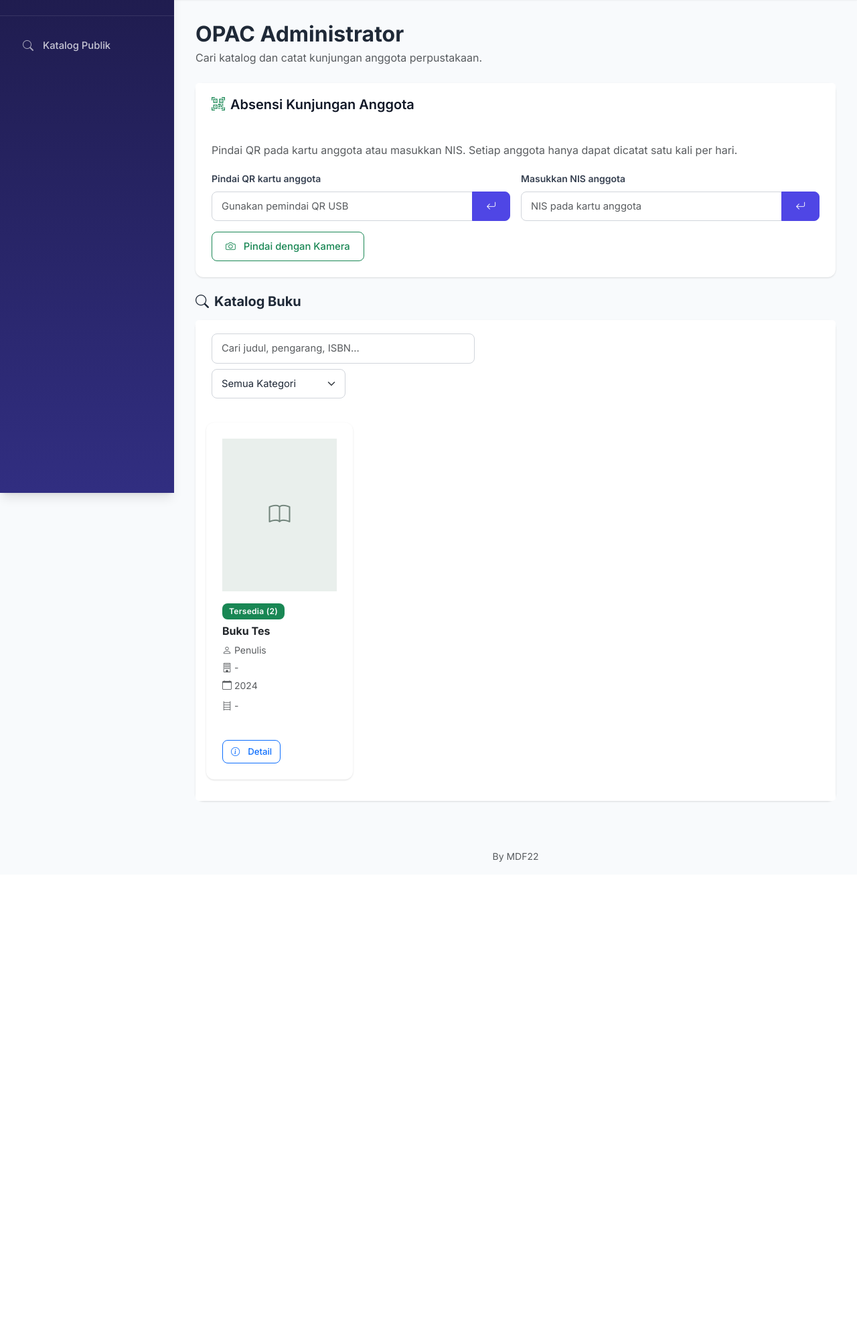
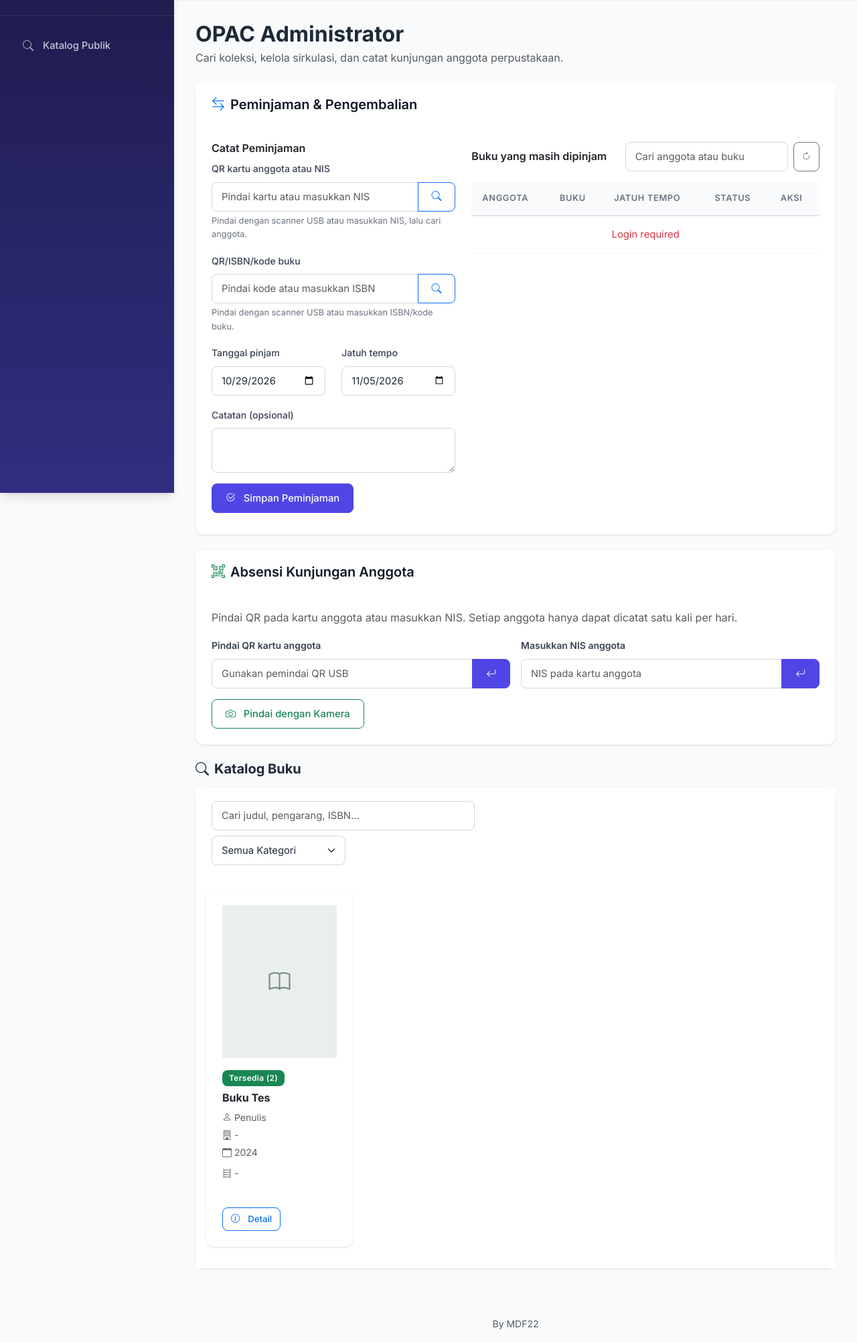
Before and after one commit to mdf21/perpustakaan, a Flask app: template templates/admin_opac.html in a window 1280 px wide. Shown: the part 64-2068 px from the top of the page at 67% size. Before the commit the page ends 1351 px from the top, so only its background shows below. Run offline with Flask 3, Linux system fonts and the light colour scheme; the template is opened without the code that fills it: most values are stand-ins (such as "Sample title", 1, 10 or a date in 2020).

Commit message:
Update OPAC Administrator

```diff
--- a/templates/admin_opac.html
+++ b/templates/admin_opac.html
@@ -11,9 +11,11 @@
 <div class="row mb-4">
     <div class="col-12">
         <h2 class="mb-1 fw-bold">OPAC Administrator</h2>
-        <p class="text-muted mb-0">Cari katalog dan catat kunjungan anggota perpustakaan.</p>
+        <p class="text-muted mb-0">Cari koleksi, kelola sirkulasi, dan catat kunjungan anggota perpustakaan.</p>
     </div>
 </div>
+
+{% include "partials/admin_opac_transactions.html" %}
 
 <div class="card border-0 mb-4">
     <div class="card-header bg-white border-0">
@@ -57,6 +59,7 @@
 {% block extra_js %}
 <script src="{{ url_for('static', filename='js/zxing.min.js') }}"></script>
 {% include "partials/opac_catalog_script.html" %}
+{% include "partials/admin_opac_transactions_script.html" %}
 <script>
 const scanForm = document.getElementById('scanForm');
 const qrInput = document.getElementById('qrCode');
--- /dev/null
+++ b/templates/partials/admin_opac_transactions.html
@@ -0,0 +1,69 @@
+<div class="card border-0 mb-4">
+    <div class="card-header bg-white border-0">
+        <h5 class="mb-0 fw-semibold"><i class="bi bi-arrow-left-right me-2 text-primary"></i>Peminjaman & Pengembalian</h5>
+    </div>
+    <div class="card-body">
+        <div class="row g-4">
+            <div class="col-lg-5">
+                <h6 class="fw-semibold">Catat Peminjaman</h6>
+                <form id="adminLoanForm">
+                    <div class="mb-3">
+                        <label for="adminLoanMemberCode" class="form-label">QR kartu anggota atau NIS</label>
+                        <div class="input-group">
+                            <input id="adminLoanMemberCode" class="form-control" autocomplete="off" placeholder="Pindai kartu atau masukkan NIS" required>
+                            <button id="adminLoanFindMember" class="btn btn-outline-primary" type="button" aria-label="Cari anggota"><i class="bi bi-search"></i></button>
+                        </div>
+                        <div id="adminLoanMemberResult" class="form-text" role="status" aria-live="polite">Pindai dengan scanner USB atau masukkan NIS, lalu cari anggota.</div>
+                    </div>
+                    <div class="mb-3">
+                        <label for="adminLoanBookCode" class="form-label">QR/ISBN/kode buku</label>
+                        <div class="input-group">
+                            <input id="adminLoanBookCode" class="form-control" autocomplete="off" placeholder="Pindai kode atau masukkan ISBN" required>
+                            <button id="adminLoanFindBook" class="btn btn-outline-primary" type="button" aria-label="Cari buku"><i class="bi bi-search"></i></button>
+                        </div>
+                        <div id="adminLoanBookResult" class="form-text" role="status" aria-live="polite">Pindai dengan scanner USB atau masukkan ISBN/kode buku.</div>
+                    </div>
+                    <div class="row">
+                        <div class="col-sm-6 mb-3">
+                            <label for="adminLoanDate" class="form-label">Tanggal pinjam</label>
+                            <input id="adminLoanDate" class="form-control" type="date" required>
+                        </div>
+                        <div class="col-sm-6 mb-3">
+                            <label for="adminLoanDueDate" class="form-label">Jatuh tempo</label>
+                            <input id="adminLoanDueDate" class="form-control" type="date" required>
+                        </div>
+                    </div>
+                    <div class="mb-3">
+                        <label for="adminLoanNote" class="form-label">Catatan (opsional)</label>
+                        <textarea id="adminLoanNote" class="form-control" rows="2"></textarea>
+                    </div>
+                    <button id="adminLoanSubmit" class="btn btn-primary" type="submit"><i class="bi bi-check2-circle me-1"></i>Simpan Peminjaman</button>
+                    <div id="adminLoanMessage" class="small mt-2" role="status" aria-live="polite"></div>
+                </form>
+            </div>
+            <div class="col-lg-7">
+                <div class="d-flex flex-wrap justify-content-between align-items-center gap-2 mb-3">
+                    <h6 class="fw-semibold mb-0">Buku yang masih dipinjam</h6>
+                    <div class="d-flex gap-2">
+                        <input id="adminLoanSearch" class="form-control form-control-sm" type="search" placeholder="Cari anggota atau buku" aria-label="Cari peminjaman">
+                        <button id="adminLoanRefresh" class="btn btn-sm btn-outline-secondary" type="button" aria-label="Muat ulang peminjaman"><i class="bi bi-arrow-clockwise"></i></button>
+                    </div>
+                </div>
+                <div class="table-responsive">
+                    <table class="table table-sm table-hover align-middle">
+                        <thead>
+                            <tr><th>Anggota</th><th>Buku</th><th>Jatuh tempo</th><th>Status</th><th>Aksi</th></tr>
+                        </thead>
+                        <tbody id="adminLoanTable">
+                            <tr><td colspan="5" class="text-center text-muted">Memuat transaksi...</td></tr>
+                        </tbody>
+                    </table>
+                </div>
+                <nav aria-label="Halaman daftar peminjaman">
+                    <ul id="adminLoanPagination" class="pagination pagination-sm justify-content-center mb-0"></ul>
+                </nav>
+                <div id="adminReturnMessage" class="small mt-2" role="status" aria-live="polite"></div>
+            </div>
+        </div>
+    </div>
+</div>
--- /dev/null
+++ b/templates/partials/admin_opac_transactions_script.html
@@ -0,0 +1,254 @@
+<script>
+let adminLoanPage = 1;
+let adminLoanSearchTimer;
+let selectedLoanMember = null;
+let selectedLoanBook = null;
+
+document.addEventListener('DOMContentLoaded', function() {
+    setAdminLoanDates();
+    loadAdminLoans();
+
+    document.getElementById('adminLoanFindMember').addEventListener('click', findAdminLoanMember);
+    document.getElementById('adminLoanFindBook').addEventListener('click', findAdminLoanBook);
+    document.getElementById('adminLoanMemberCode').addEventListener('keydown', function(event) {
+        if (event.key === 'Enter') {
+            event.preventDefault();
+            findAdminLoanMember();
+        }
+    });
+    document.getElementById('adminLoanBookCode').addEventListener('keydown', function(event) {
+        if (event.key === 'Enter') {
+            event.preventDefault();
+            findAdminLoanBook();
+        }
+    });
+    document.getElementById('adminLoanMemberCode').addEventListener('input', function() {
+        selectedLoanMember = null;
+        setAdminLoanLookupMessage('adminLoanMemberResult', 'Pindai dengan scanner USB atau masukkan NIS, lalu cari anggota.');
+    });
+    document.getElementById('adminLoanBookCode').addEventListener('input', function() {
+        selectedLoanBook = null;
+        setAdminLoanLookupMessage('adminLoanBookResult', 'Pindai dengan scanner USB atau masukkan ISBN/kode buku.');
+    });
+    document.getElementById('adminLoanSearch').addEventListener('input', function() {
+        clearTimeout(adminLoanSearchTimer);
+        adminLoanSearchTimer = setTimeout(function() {
+            adminLoanPage = 1;
+            loadAdminLoans();
+        }, 300);
+    });
+    document.getElementById('adminLoanRefresh').addEventListener('click', loadAdminLoans);
+    document.getElementById('adminLoanForm').addEventListener('submit', submitAdminLoan);
+});
+
+function setAdminLoanDates() {
+    const today = new Date();
+    const dueDate = new Date(today.getFullYear(), today.getMonth(), today.getDate() + 7);
+    document.getElementById('adminLoanDate').value = adminLoanDateValue(today);
+    document.getElementById('adminLoanDueDate').value = adminLoanDateValue(dueDate);
+}
+
+function adminLoanDateValue(value) {
+    const month = String(value.getMonth() + 1).padStart(2, '0');
+    const day = String(value.getDate()).padStart(2, '0');
+    return `${value.getFullYear()}-${month}-${day}`;
+}
+
+function setAdminLoanLookupMessage(elementId, text, success = false) {
+    const element = document.getElementById(elementId);
+    element.className = `form-text ${success ? 'text-success' : ''}`;
+    element.textContent = text;
+}
+
+async function findAdminLoanMember() {
+    const code = document.getElementById('adminLoanMemberCode').value.trim();
+    if (!code) {
+        setAdminLoanLookupMessage('adminLoanMemberResult', 'Masukkan NIS atau pindai QR kartu anggota.');
+        return;
+    }
+
+    setAdminLoanLookupMessage('adminLoanMemberResult', 'Mencari anggota...');
+    try {
+        const response = await fetch('/api/anggota/scan', {
+            method: 'POST',
+            headers: {'Content-Type': 'application/json'},
+            body: JSON.stringify({code})
+        });
+        const result = await response.json();
+        if (!response.ok || !result.success) throw new Error(result.message || 'Anggota tidak ditemukan.');
+        selectedLoanMember = result.anggota;
+        setAdminLoanLookupMessage(
+            'adminLoanMemberResult',
+            `Anggota: ${selectedLoanMember.nama} · ${selectedLoanMember.nis} · ${selectedLoanMember.kelas}`,
+            true
+        );
+    } catch (error) {
+        selectedLoanMember = null;
+        setAdminLoanLookupMessage('adminLoanMemberResult', error.message || 'Gagal mencari anggota.');
+    }
+}
+
+async function findAdminLoanBook() {
+    const code = document.getElementById('adminLoanBookCode').value.trim();
+    if (!code) {
+        setAdminLoanLookupMessage('adminLoanBookResult', 'Masukkan ISBN/kode atau pindai QR buku.');
+        return;
+    }
+
+    setAdminLoanLookupMessage('adminLoanBookResult', 'Mencari buku...');
+    try {
+        const response = await fetch(`/api/buku/scan/${encodeURIComponent(code)}`);
+        const result = await response.json();
+        if (!response.ok || !result.success) throw new Error(result.message || 'Buku tidak ditemukan.');
+        selectedLoanBook = result.buku;
+        const stockMessage = selectedLoanBook.stok > 0
+            ? `Stok tersedia: ${selectedLoanBook.stok}.`
+            : 'Stok buku sedang habis.';
+        setAdminLoanLookupMessage(
+            'adminLoanBookResult',
+            `Buku: ${selectedLoanBook.judul}. ${stockMessage}`,
+            selectedLoanBook.stok > 0
+        );
+    } catch (error) {
+        selectedLoanBook = null;
+        setAdminLoanLookupMessage('adminLoanBookResult', error.message || 'Gagal mencari buku.');
+    }
+}
+
+async function submitAdminLoan(event) {
+    event.preventDefault();
+    const message = document.getElementById('adminLoanMessage');
+    if (!selectedLoanMember || !selectedLoanBook) {
+        message.className = 'small mt-2 text-danger';
+        message.textContent = 'Cari dan pastikan anggota serta buku terlebih dahulu.';
+        return;
+    }
+
+    const tanggalPinjam = document.getElementById('adminLoanDate').value;
+    const tanggalJatuhTempo = document.getElementById('adminLoanDueDate').value;
+    if (!tanggalPinjam || !tanggalJatuhTempo || tanggalJatuhTempo < tanggalPinjam) {
+        message.className = 'small mt-2 text-danger';
+        message.textContent = 'Tanggal jatuh tempo tidak boleh sebelum tanggal pinjam.';
+        return;
+    }
+
+    const button = document.getElementById('adminLoanSubmit');
+    button.disabled = true;
+    message.className = 'small mt-2 text-muted';
+    message.textContent = 'Menyimpan peminjaman...';
+    try {
+        const response = await fetch('/api/transaksi', {
+            method: 'POST',
+            headers: {'Content-Type': 'application/json'},
+            body: JSON.stringify({
+                anggota_id: selectedLoanMember.id,
+                buku_id: selectedLoanBook.id,
+                tanggal_pinjam: tanggalPinjam,
+                tanggal_kembali_seharusnya: tanggalJatuhTempo,
+                catatan: document.getElementById('adminLoanNote').value
+            })
+        });
+        const result = await response.json();
+        if (!response.ok || !result.success) throw new Error(result.message || 'Peminjaman gagal disimpan.');
+        message.className = 'small mt-2 text-success';
+        message.textContent = result.message;
+        document.getElementById('adminLoanForm').reset();
+        selectedLoanMember = null;
+        selectedLoanBook = null;
+        setAdminLoanLookupMessage('adminLoanMemberResult', 'Pindai dengan scanner USB atau masukkan NIS, lalu cari anggota.');
+        setAdminLoanLookupMessage('adminLoanBookResult', 'Pindai dengan scanner USB atau masukkan ISBN/kode buku.');
+        setAdminLoanDates();
+        loadAdminLoans();
+    } catch (error) {
+        message.className = 'small mt-2 text-danger';
+        message.textContent = error.message || 'Peminjaman gagal disimpan. Periksa koneksi lalu coba kembali.';
+    } finally {
+        button.disabled = false;
+        document.getElementById('adminLoanMemberCode').focus();
+    }
+}
+
+async function loadAdminLoans() {
+    const table = document.getElementById('adminLoanTable');
+    table.innerHTML = '<tr><td colspan="5" class="text-center text-muted">Memuat transaksi...</td></tr>';
+    const search = document.getElementById('adminLoanSearch').value.trim();
+    const params = new URLSearchParams({
+        status: 'Dipinjam',
+        page: String(adminLoanPage),
+        per_page: '20',
+        search
+    });
+
+    try {
+        const response = await fetch(`/api/transaksi?${params}`);
+        const data = await response.json();
+        if (!response.ok) throw new Error(data.message || 'Gagal memuat transaksi.');
+        if (!data.transactions.length) {
+            table.innerHTML = '<tr><td colspan="5" class="text-center text-muted">Tidak ada buku yang sedang dipinjam.</td></tr>';
+        } else {
+            table.innerHTML = data.transactions.map(transaction => {
+                const dueDate = transaction.tanggal_kembali_seharusnya
+                    ? transaction.tanggal_kembali_seharusnya.split('-').reverse().join('-')
+                    : '';
+                const overdue = dueDate && dueDate < adminLoanDateValue(new Date());
+                const status = overdue
+                    ? '<span class="badge bg-danger">Terlambat</span>'
+                    : '<span class="badge bg-warning text-dark">Dipinjam</span>';
+                return `<tr>
+                    <td>${escapeHtml(transaction.nama_anggota)}<div class="small text-muted">${escapeHtml(transaction.nis_anggota || '')}</div></td>
+                    <td>${escapeHtml(transaction.judul_buku)}</td>
+                    <td>${escapeHtml(transaction.tanggal_kembali_seharusnya || '-')}</td>
+                    <td>${status}</td>
+                    <td><button class="btn btn-sm btn-success" type="button" onclick="returnAdminLoan(${transaction.id})"><i class="bi bi-check-circle me-1"></i>Kembali</button></td>
+                </tr>`;
+            }).join('');
+        }
+        renderAdminLoanPagination(data.page, data.pages);
+    } catch (error) {
+        table.innerHTML = `<tr><td colspan="5" class="text-center text-danger">${escapeHtml(error.message || 'Gagal memuat transaksi.')}</td></tr>`;
+        document.getElementById('adminLoanPagination').innerHTML = '';
+    }
+}
+
+function renderAdminLoanPagination(page, pages) {
+    const pagination = document.getElementById('adminLoanPagination');
+    pagination.innerHTML = '';
+    if (pages <= 1) return;
+    pagination.innerHTML = `
+        <li class="page-item ${page <= 1 ? 'disabled' : ''}">
+            <button class="page-link" type="button" ${page <= 1 ? 'disabled' : ''} onclick="changeAdminLoanPage(${page - 1})">Sebelumnya</button>
+        </li>
+        <li class="page-item disabled"><span class="page-link">${page} / ${pages}</span></li>
+        <li class="page-item ${page >= pages ? 'disabled' : ''}">
+            <button class="page-link" type="button" ${page >= pages ? 'disabled' : ''} onclick="changeAdminLoanPage(${page + 1})">Berikutnya</button>
+        </li>`;
+}
+
+function changeAdminLoanPage(page) {
+    adminLoanPage = page;
+    loadAdminLoans();
+}
+
+async function returnAdminLoan(id) {
+    if (!window.confirm('Catat buku ini sebagai sudah dikembalikan?')) return;
+    const message = document.getElementById('adminReturnMessage');
+    message.className = 'small mt-2 text-muted';
+    message.textContent = 'Mencatat pengembalian...';
+    try {
+        const response = await fetch(`/api/transaksi/${id}`, {
+            method: 'PUT',
+            headers: {'Content-Type': 'application/json'},
+            body: JSON.stringify({action: 'return'})
+        });
+        const result = await response.json();
+        if (!response.ok || !result.success) throw new Error(result.message || 'Pengembalian gagal dicatat.');
+        const fine = result.denda ? ` Denda keterlambatan: Rp ${result.denda.toLocaleString('id-ID')}.` : '';
+        message.className = 'small mt-2 text-success';
+        message.textContent = `${result.message}${fine}`;
+        loadAdminLoans();
+    } catch (error) {
+        message.className = 'small mt-2 text-danger';
+        message.textContent = error.message || 'Pengembalian gagal dicatat. Periksa koneksi lalu coba kembali.';
+    }
+}
+</script>
```
Also changed, not shown: README.md.
